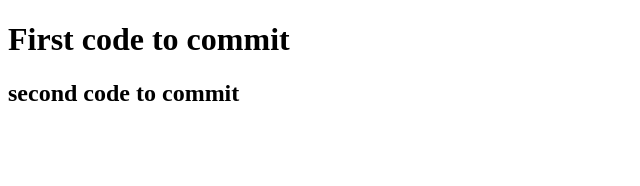
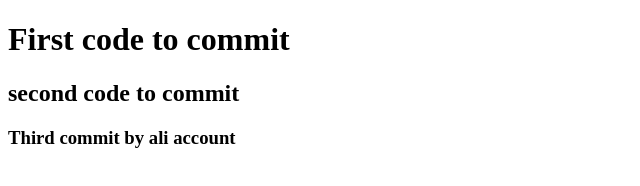
Before and after one commit to imranbangash10/gitpractice, a plain HTML site: page index.html in a window 1280 px wide. Shown: the whole page, without its empty margins (0-640 px from the left). Drawn offline with Linux system fonts and the light colour scheme.

Commit message:
Third commit from Ali account

```diff
--- a/index.html
+++ b/index.html
@@ -11,6 +11,7 @@
     <div>
         <h1>First code to commit</h1>
         <h2>second code to commit</h2>
+        <h3>Third commit by ali account</h3>
     </div>
 </body>
 
```
